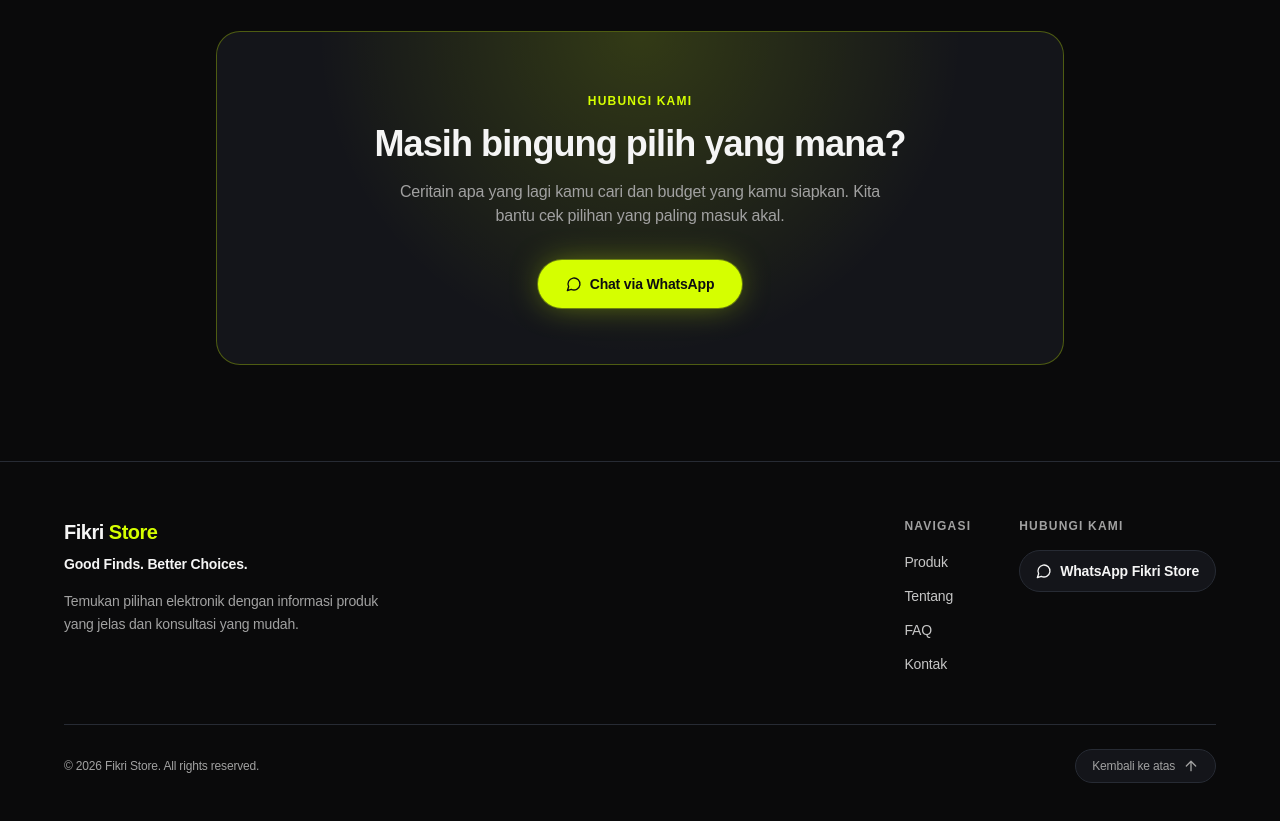
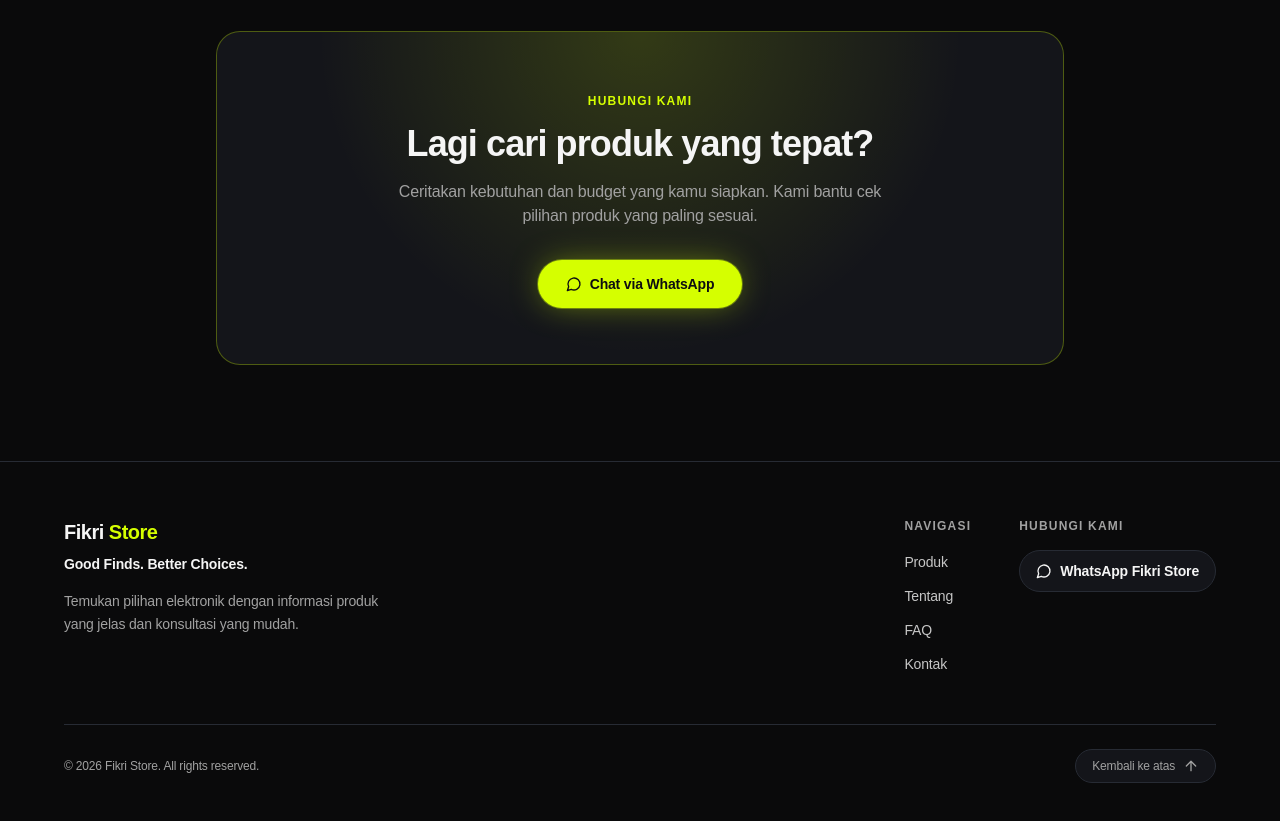
Before and after one commit to spokenu71-hash/Fikri-Store-, a React (Vite) app: page / in a window 1280 px wide. Shown: the part 3720-4541 px from the top of the page. Built offline with nearby package versions, Linux system fonts and the light colour scheme; no server answers; the database is empty.

Commit message:
Generalize product consultation CTA

```diff
--- a/src/components/landing/ClosingCTA.jsx
+++ b/src/components/landing/ClosingCTA.jsx
@@ -4,11 +4,11 @@ import { buildWhatsAppLink } from "@/lib/products";
 
 export default function ClosingCTA() {
   const waLink = buildWhatsAppLink(
-    "Halo, Fikri Store. Saya tertarik untuk mencari laptop second. Boleh dibantu rekomendasikan beberapa pilihan yang sesuai dengan budget saya dan kebutuhan penggunaan sehari-hari?"
+    "Halo Fikri Store, saya ingin konsultasi produk yang tersedia. Bisa bantu rekomendasikan pilihan sesuai kebutuhan dan budget saya?"
   );
 
   return (
-    <section className="relative py-16 sm:py-24 border-t border-border">
+    <section id="kontak" className="relative py-16 sm:py-24 border-t border-border">
       <div className="max-w-4xl mx-auto px-4 sm:px-6">
         <div className="relative overflow-hidden rounded-3xl border border-primary/30 bg-card p-8 sm:p-14 text-center">
           <div className="absolute inset-0 bg-[radial-gradient(circle_at_50%_0%,rgba(212,255,0,0.16),transparent_60%)]" />
@@ -17,10 +17,10 @@ export default function ClosingCTA() {
               Hubungi Kami
             </span>
             <h2 className="mt-3 font-heading text-3xl sm:text-4xl font-extrabold tracking-tight">
-              Masih bingung pilih yang mana?
+              Lagi cari produk yang tepat?
             </h2>
             <p className="mt-4 text-muted-foreground max-w-lg mx-auto">
-              Ceritain apa yang lagi kamu cari dan budget yang kamu siapkan. Kita bantu cek pilihan yang paling masuk akal.
+              Ceritakan kebutuhan dan budget yang kamu siapkan. Kami bantu cek pilihan produk yang paling sesuai.
             </p>
             <a
               href={waLink}
```
